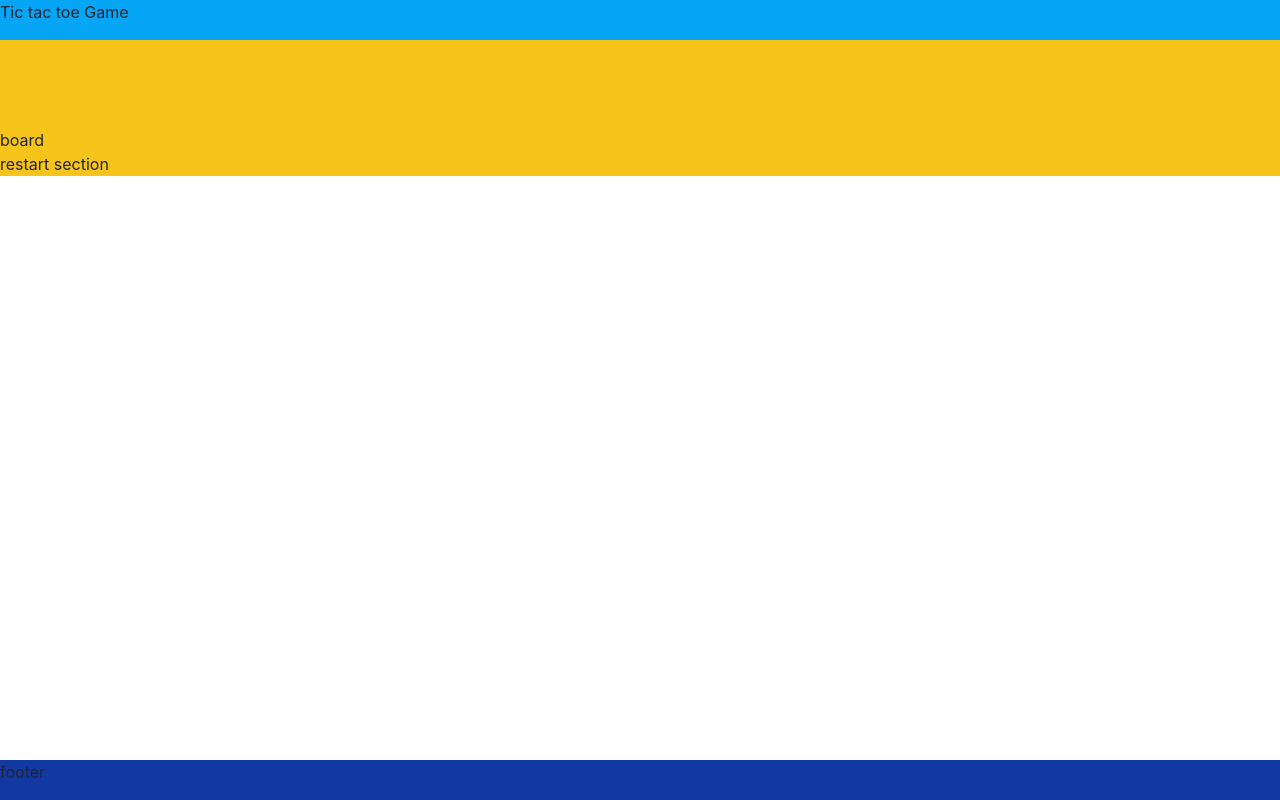
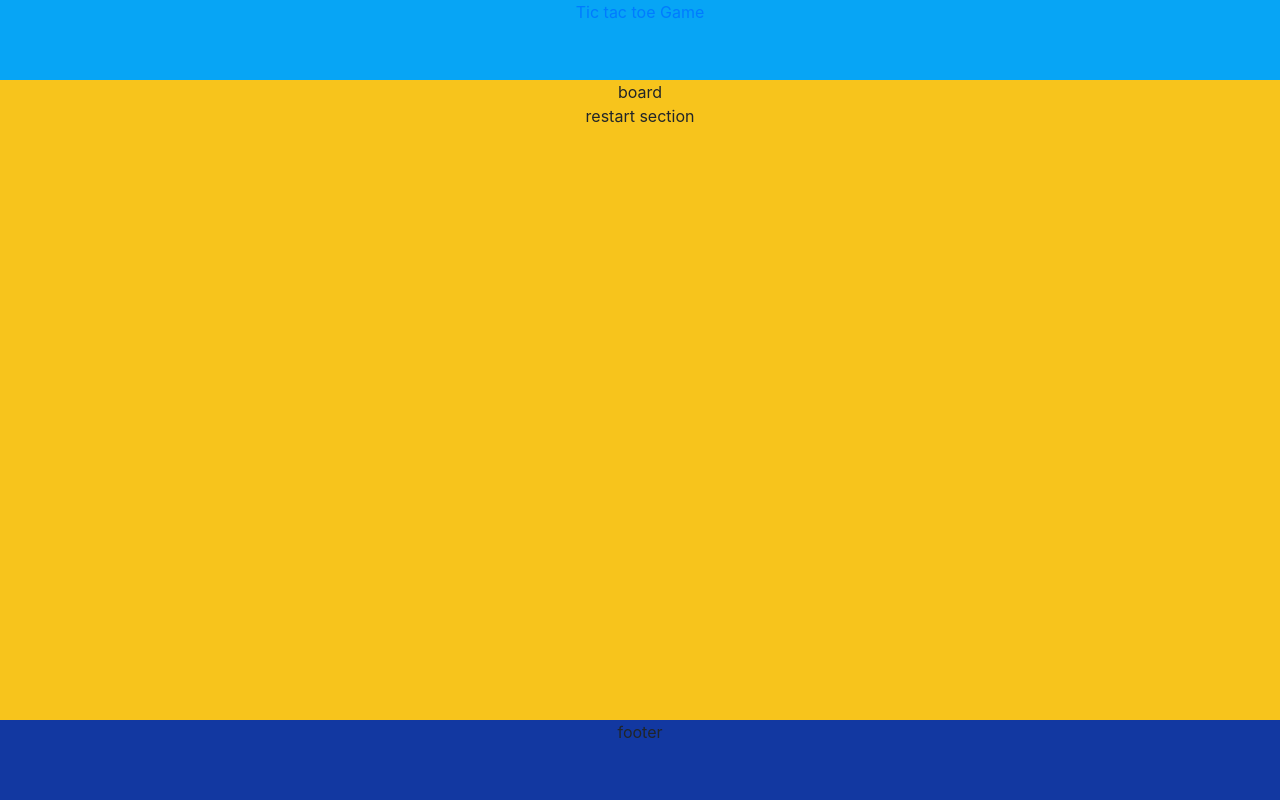
Before and after one commit to Simocaso/ms2-second-casoni, a plain HTML site: page index.html in a window 1280 px wide. Drawn offline with nearby package versions, Linux system fonts and the light colour scheme.

Commit message:
adding font and styling

```diff
--- a/assets/css/style.css
+++ b/assets/css/style.css
@@ -5,6 +5,9 @@
 
 body {
     background-color: rgb(149, 202, 228);
+    box-sizing: border-box;
+    overflow-x: hidden;
+    font-family: -apple-system, BlinkMacSystemFont, sans-serif;
 }
 
 header {
@@ -12,15 +15,18 @@ header {
     position: absolute;
     top: 0;
     width: 100%;
-    height: 40px;
+    height: 10vh;
     margin-bottom: 0;
+    text-align: center;
 }
 
 #board {
-    padding-top: 10%;
+    margin-top: 10vh;
     background-color: rgb(247, 196, 28);
-
+    box-sizing: border-box;
     width: 100%;
+    height: 80vh;
+    text-align: center;
 }
 
 footer {
@@ -28,5 +34,6 @@ footer {
     position: absolute;
     bottom: 0;
     width: 100%;
-    height: 40px;
+    height: 10vh;
+    text-align: center;
 }
--- a/index.html
+++ b/index.html
@@ -14,18 +14,17 @@
 </head>
 
 
-
 <body>
 
     <header>
-        Tic tac toe Game
+        <a href="index.html" >Tic tac toe Game</a>
     </header>
 
 
-    <div id="board">
+    <section id="board">
         <div>board</div>
         <div>restart section</div>
-    </div>
+    </section>
 
 
     <footer>
```
